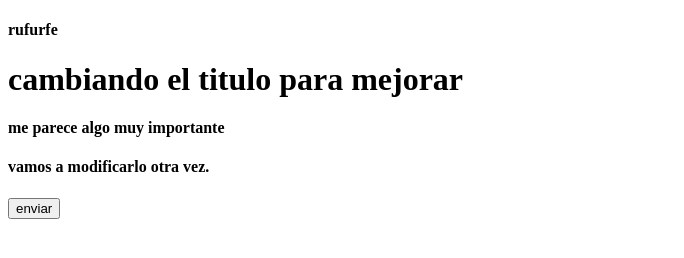
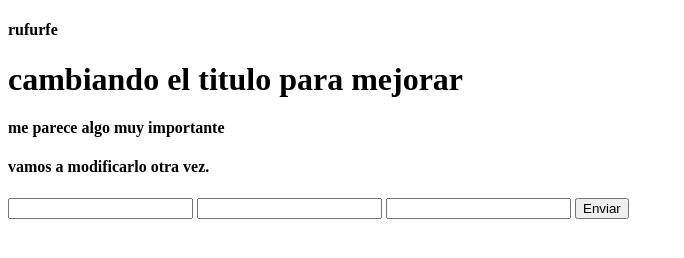
Before and after one commit to xXCupidoXx/git-udemy, a plain HTML site: page index.html in a window 1280 px wide. Shown: the whole page, without its empty margins (0-684 px from the left). Drawn offline with Linux system fonts and the light colour scheme.

Commit message:
lo ultimo

```diff
--- a/index.html
+++ b/index.html
@@ -11,7 +11,12 @@
     <h4>me parece algo muy importante </h4>
  <h4>vamos a modificarlo otra vez.</h4>
  <form action="# " method="GET">
- <input type="button"value="enviar">
+
+ <input type="text"name="firstName"id=firstName>
+ <input type="text"name="lastName"id=lastName>
+ <input type="number"name="Edad"id=Edad>
+ <input type="button"value="Enviar">
+
 </form>
 </body>
 </html>
```
